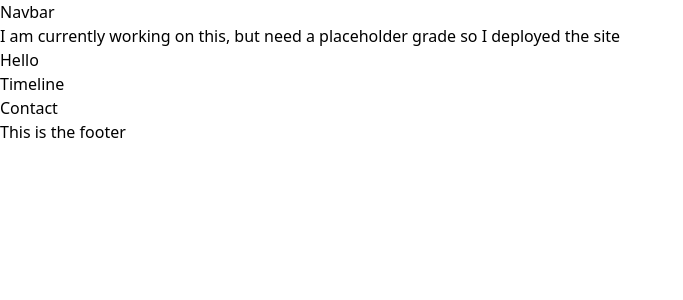
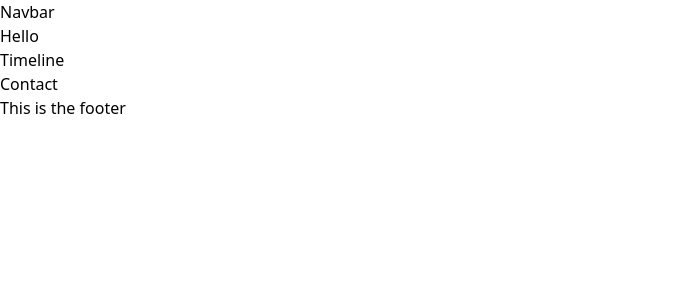
Before and after one commit to callmechelsea/my-portfolio, a React (Vite) app: page / in a window 1280 px wide. Shown: the top 300 px of the page, without its empty margins (0-683 px from the left). Built offline with nearby package versions, Linux system fonts and the light colour scheme; a web font is replaced by a local one.

Commit message:
changed name back to my portfolio

```diff
--- a/index.html
+++ b/index.html
@@ -5,7 +5,8 @@
     <link rel="icon" type="image/svg+xml" href="/vite.svg" />
     <meta name="viewport" content="width=device-width, initial-scale=1.0" />
 
-    <title>Jag XC</title>
+    <title>My Portfolio
+    </title>
   </head>
   <body>
     <div id="root"></div>
--- a/src/components/Navbar.jsx
+++ b/src/components/Navbar.jsx
@@ -2,7 +2,6 @@ const Navbar = () => {
   return (
     <div className="navbar">
       <h1 className="text-green-600 text-2xl font-bold">Navbar</h1>
-      <p className="bg-yellow-600">I am currently working on this, but need a placeholder grade so I deployed the site</p>
     </div>
   );
 };
```
